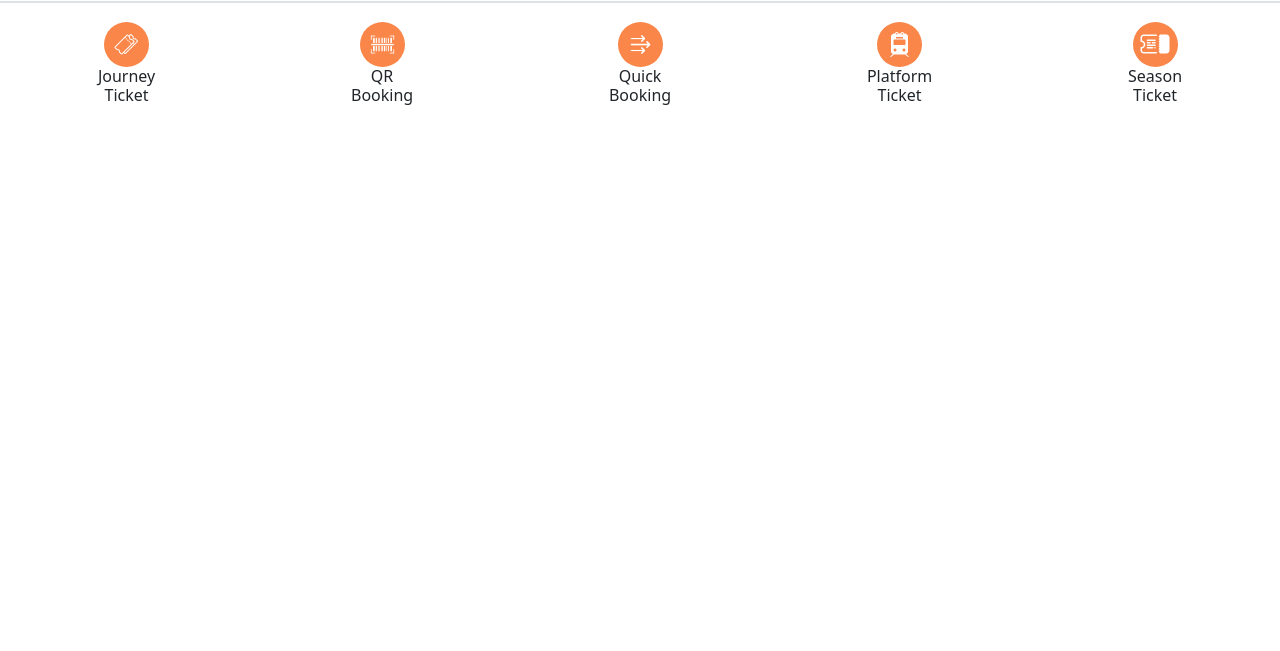
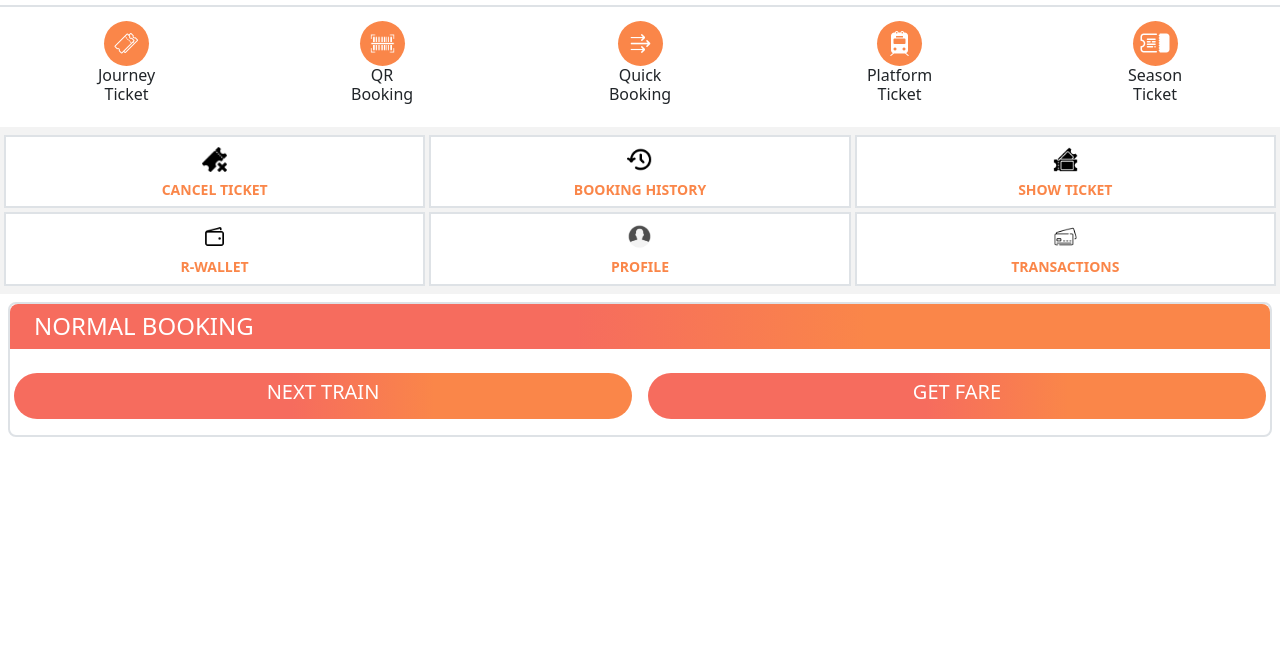
Before and after one commit to MJTech46/UI-and-Technics, a plain HTML site: page BS5.3-UTS-clone/index.html in a window 1280 px wide. Shown: the part 149-800 px from the top of the page. Drawn offline with nearby package versions, Linux system fonts and the light colour scheme.

Commit message:
added 2 more rows of content.

```diff
--- a/BS5.3-UTS-clone/css/style.css
+++ b/BS5.3-UTS-clone/css/style.css
@@ -22,3 +22,16 @@
     height: 20px;
     width: 20px;
 }
+
+.grid-nav-bg{
+    background-color: rgb(243, 243, 243);
+}
+
+.grid-icons-div{
+    width: 33vw;
+}
+
+.grid-icons-div h6{
+    font-size: 14px;
+    font-weight: 600;
+}
--- a/BS5.3-UTS-clone/index.html
+++ b/BS5.3-UTS-clone/index.html
@@ -9,7 +9,7 @@
 </head>
 <body>
     <!-- nav-bar -->
-    <nav class="d-flex flex-row custom-nav gap-0 justify-content-between align-items-center">
+    <nav class="ps-3 pe-3 d-flex flex-row custom-nav gap-0 justify-content-between align-items-center fixed-top">
         <div class="icon-link">
             <img src="/img/rail-transport-indian-railways-train.png" alt="control-board-india-text-logo" class="uts-logo">
             <div class="text-white" style="width: max-content">
@@ -29,7 +29,7 @@
     </nav>
 
     <!-- offer part -->
-    <div class="text-center mt-2 mb-2" style="color: rgb(25, 25, 173);">
+    <div class="text-center mt-2 mb-2" style="color: rgb(25, 25, 173); padding-top: 9vh;">
         <h4 class="p-0">INDIAN RAILWAYS OFFERS 3% BONUS</h4>
         <h4 class="p-0">ON RECHARGE OF R-WALLET</h4>
     </div>
@@ -38,9 +38,9 @@
     <div class="border border-1 border-bottom border-top"></div>
 
     <!-- inline nav icons -->
-    <div class="d-flex flex-row justify-content-around align-items-center" style="height: 10vh;">
+    <div class="d-flex flex-row justify-content-around align-items-center" style="height: 15vh;">
         <!-- icon -->
-        <div class="mt-5 d-flex flex-column justify-content-center align-items-center">
+        <div class="mt-5 mb-5 d-flex flex-column justify-content-center align-items-center">
             <div class="rounded-5 rounded-div-logos d-flex justify-content-center align-items-center" style="background-color: rgba(250,134,73,1);">
                 <img src="/img/icons8-two-tickets-50.png" alt="bell" style="width: 25px; height: 25px;">
             </div>
@@ -48,7 +48,7 @@
             <h6>Ticket</h6>
         </div>
         <!-- icon -->
-        <div class="mt-5 d-flex flex-column justify-content-center align-items-center">
+        <div class="mt-5 mb-5 d-flex flex-column justify-content-center align-items-center">
             <div class="rounded-5 rounded-div-logos d-flex justify-content-center align-items-center" style="background-color: rgba(250,134,73,1);">
                 <img src="/img/output-onlinepngtools qr code.png" alt="bell" style="width: 25px; height: 25px;">
             </div>
@@ -56,7 +56,7 @@
             <h6>Booking</h6>
         </div>
         <!-- icon -->
-        <div class="mt-5 d-flex flex-column justify-content-center align-items-center">
+        <div class="mt-5 mb-5 d-flex flex-column justify-content-center align-items-center">
             <div class="rounded-5 rounded-div-logos d-flex justify-content-center align-items-center" style="background-color: rgba(250,134,73,1);">
                 <img src="/img/icons8-competition-48.png" alt="bell" style="width: 25px; height: 25px;">
             </div>
@@ -64,7 +64,7 @@
             <h6>Booking</h6>
         </div>
         <!-- icon -->
-        <div class="mt-5 d-flex flex-column justify-content-center align-items-center">
+        <div class="mt-5 mb-5 d-flex flex-column justify-content-center align-items-center">
             <div class="rounded-5 rounded-div-logos d-flex justify-content-center align-items-center" style="background-color: rgba(250,134,73,1);">
                 <img src="/img/icons8-train-50.png" alt="bell" style="width: 25px; height: 25px;">
             </div>
@@ -72,7 +72,7 @@
             <h6>Ticket</h6>
         </div>
         <!-- icon -->
-        <div class="mt-5 d-flex flex-column justify-content-center align-items-center">
+        <div class="mt-5 mb-5 d-flex flex-column justify-content-center align-items-center">
             <div class="rounded-5 rounded-div-logos d-flex justify-content-center align-items-center" style="background-color: rgba(250,134,73,1);">
                 <img src="/img/icons8-ticket-64.png" alt="bell" style="width: 32px; height: 32px;">
             </div>
@@ -81,6 +81,82 @@
         </div>
     </div>
 
+    <!-- grid nav1 -->
+    <div class="d-flex flex-row justify-content-around align-items-center pt-2 pb-1 ps-1 pe-1 gap-1 grid-nav-bg">
+        <!-- box nav icon -->
+        <div class="d-flex flex-column justify-content-center align-items-center grid-icons-div border border-2 bg-white ">
+            <div class="rounded-div-logos d-flex justify-content-center align-items-center" >
+                <img src="/img/icons8-delete-ticket-26.png" alt="bell" style="width: 25px; height: 25px;">
+            </div>
+            <h6 style="color: rgba(250,134,73,1);" class="">CANCEL TICKET</h6>
+        </div>
+        <!-- box nav icon -->
+        <div class="d-flex flex-column justify-content-center align-items-center grid-icons-div border border-2 bg-white ">
+            <div class="rounded-div-logos d-flex justify-content-center align-items-center" >
+                <img src="/img/icons8-history-32.png" alt="bell" style="width: 25px; height: 25px;">
+            </div>
+            <h6 style="color: rgba(250,134,73,1);" class="">BOOKING HISTORY</h6>
+        </div>
+        <!-- box nav icon -->
+        <div class="d-flex flex-column justify-content-center align-items-center grid-icons-div border border-2 bg-white ">
+            <div class="rounded-div-logos d-flex justify-content-center align-items-center" >
+                <img src="/img/tickets.png" alt="bell" style="width: 25px; height: 25px;">
+            </div>
+            <h6 style="color: rgba(250,134,73,1);" class="">SHOW TICKET</h6>
+        </div>
+
+
+    </div>
+    <!-- grid nav2 -->
+    <div class="d-flex flex-row justify-content-around align-items-center pb-2 pb-1 ps-1 pe-1 gap-1 grid-nav-bg">
+        <!-- box nav icon -->
+        <div class="d-flex flex-column justify-content-center align-items-center grid-icons-div border border-2 bg-white ">
+            <div class="rounded-div-logos d-flex justify-content-center align-items-center" >
+                <img src="/img/icons8-wallet-32.png" alt="bell" style="width: 25px; height: 25px;">
+            </div>
+            <h6 style="color: rgba(250,134,73,1);" class="">R-WALLET</h6>
+        </div>
+        <!-- box nav icon -->
+        <div class="d-flex flex-column justify-content-center align-items-center grid-icons-div border border-2 bg-white ">
+            <div class="rounded-div-logos d-flex justify-content-center align-items-center" >
+                <img src="/img/Aboutus-StaticIcon.png" alt="bell" style="width: 25px; height: 25px;">
+            </div>
+            <h6 style="color: rgba(250,134,73,1);" class="">PROFILE</h6>
+        </div>
+        <!-- box nav icon -->
+        <div class="d-flex flex-column justify-content-center align-items-center grid-icons-div border border-2 bg-white ">
+            <div class="rounded-div-logos d-flex justify-content-center align-items-center" >
+                <img src="/img/credit-card.png" alt="bell" style="width: 25px; height: 25px;">
+            </div>
+            <h6 style="color: rgba(250,134,73,1);" class="">TRANSACTIONS</h6>
+        </div>
+
+
+    </div>
+
+    <!-- normal booking -->
+    <div class="p-2">
+        <div class="border border-2  rounded rounded-3">
+            <!-- heading -->
+            <div class=" custom-nav text-white  rounded-top-3 rounded-bottom-0">
+                <h4 class="ps-4 p-2 fw-normal">NORMAL BOOKING</h4>
+            </div>
+            <!-- body -->
+            <div>
+
+            </div>
+            <!-- footer -->
+            <div class="p-3 gap-3 row">
+                <div class="custom-nav rounded-start-5 rounded-end-5 text-center col">
+                    <button class="btn text-white "><h5 class="fw-normal">NEXT TRAIN</h5></button>
+                </div>
+                <div class="custom-nav rounded-start-5 rounded-end-5 text-center col">
+                    <button class="btn text-white "><h5 class="fw-normal">GET FARE</h5></button>
+                </div>
+            </div>
+        </div>
+    </div>
+
     <script src="https://cdn.jsdelivr.net/npm/bootstrap@5.3.3/dist/js/bootstrap.bundle.min.js" integrity="sha384-YvpcrYf0tY3lHB60NNkmXc5s9fDVZLESaAA55NDzOxhy9GkcIdslK1eN7N6jIeHz" crossorigin="anonymous"></script>
 </body>
 </html>
```
Also changed, not shown: BS5.3-UTS-clone/img/credit-card.png (added), BS5.3-UTS-clone/img/icons8-tickets-50.png (deleted), BS5.3-UTS-clone/img/tickets.png (added).
